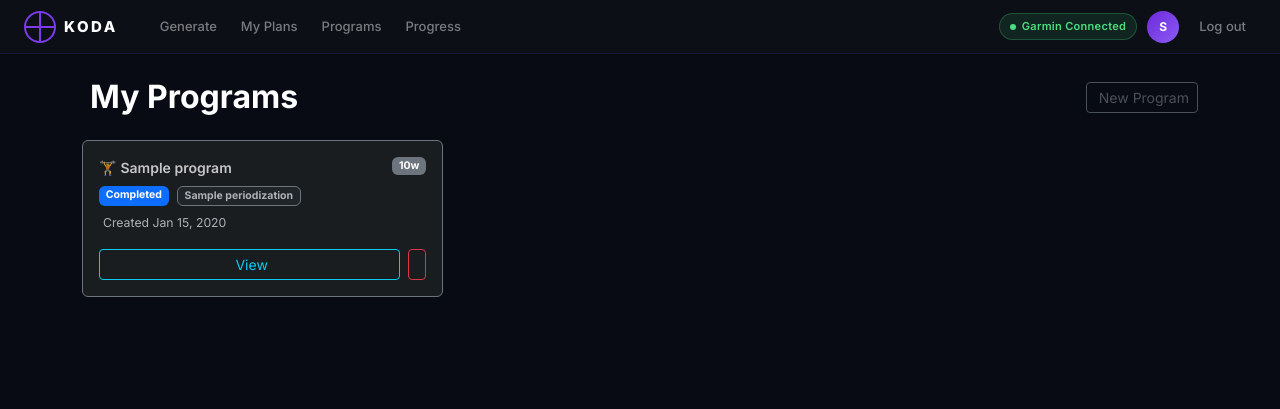
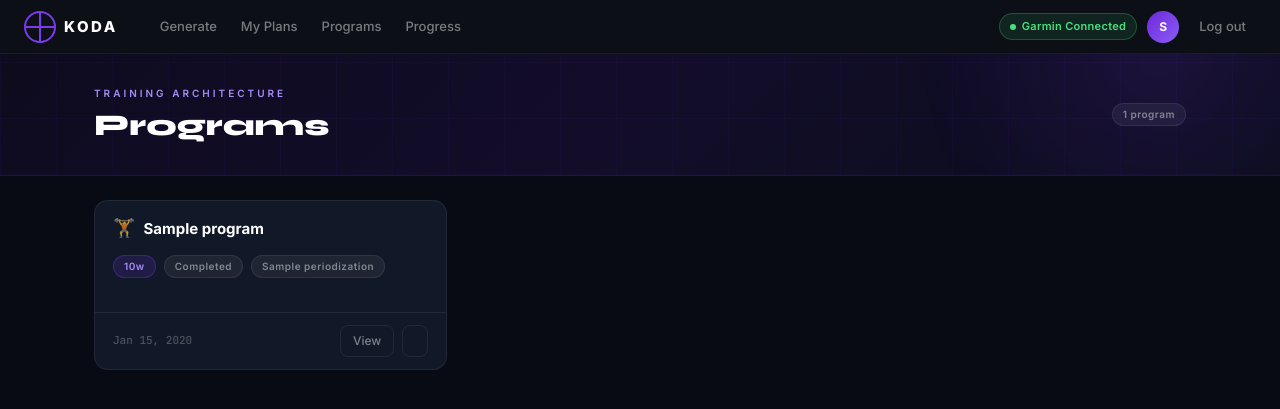
Before and after one commit to Danielsuri/GarminForge, a FastAPI app: page /my/programs in a window 1280 px wide. Shown: the top 409 px of the page. Run offline with FastAPI, Linux system fonts and the light colour scheme; the visitor is signed in with stand-in values (Sample User, id 1); tables that the repository leaves empty hold one stand-in row (values such as "Sample post").

Commit message:
feat(koda): rebuild Programs and Program Detail pages
Co-Authored-By: Claude Sonnet 4.6 <noreply@anthropic.com>

```diff
--- a/web/templates/my_programs.html
+++ b/web/templates/my_programs.html
@@ -1,66 +1,109 @@
 {% extends "base.html" %}
-{% block title %}GarminForge — {{ t("programs_title") }}{% endblock %}
+{% block title %}Koda — {{ t("nav_programs") }}{% endblock %}
+{% block main_class %}{% endblock %}
 
 {% block content %}
-<div class="d-flex align-items-center justify-content-between mb-4">
-  <h2 class="fw-bold mb-0"><i class="bi bi-collection-fill text-info me-2"></i>{{ t("programs_title") }}</h2>
-  <button class="btn btn-outline-secondary btn-sm" disabled
-          title="{{ t('programs_new_coming_soon') }}">
-    <i class="bi bi-plus-lg me-1"></i>{{ t("programs_new") }}
-  </button>
+
+{# ===== Page hero ===== #}
+<div class="koda-page-hero">
+  <div class="koda-hero-texture"></div>
+  <div class="koda-hero-glow koda-hero-glow--br"></div>
+  <div class="container-xl px-3 px-lg-4" style="position:relative;z-index:1;">
+    <div class="d-flex align-items-center justify-content-between gap-3 flex-wrap">
+      <div>
+        <div class="koda-eyebrow">Training Architecture</div>
+        <h1 class="koda-page-title">{{ t("nav_programs") }}</h1>
       </div>
+      {% if programs %}
+      <div class="d-flex align-items-center gap-3 flex-wrap">
+        <div class="koda-badge koda-badge--slate">
+          {{ programs|length }} {{ "program" if programs|length == 1 else "programs" }}
+        </div>
+      </div>
+      {% endif %}
+    </div>
+  </div>
+</div>
+
+{# ===== Main content ===== #}
+<div class="container-xl px-3 px-lg-4 py-4">
 
   {% if programs %}
   <div class="row g-3">
     {% for program in programs %}
-  <div class="col-12 col-md-6 col-lg-4" id="program-card-{{ program.id }}">
-    <div class="card bg-dark-subtle border-secondary h-100">
-      <div class="card-body p-3">
-        <div class="d-flex align-items-start justify-content-between gap-2 mb-2">
-          <div class="fw-semibold">
-            <span class="me-1">{{ goal_icons.get(program.goal, '🏋️') }}</span>{{ program.name }}
+    <div class="col-12 col-sm-6 col-xl-4" id="program-card-{{ program.id }}">
+      <div class="koda-plan-card">
+        <div class="koda-plan-card-body">
+
+          {# Title with goal icon #}
+          <div class="d-flex align-items-start gap-2 mb-3">
+            <span style="font-size:18px;line-height:1;">{{ goal_icons.get(program.goal, '🏋️') }}</span>
+            <div>
+              <h3 style="font-weight:700;font-size:15px;color:var(--text-primary);margin:0;line-height:1.3;">
+                {{ program.name }}
+              </h3>
             </div>
-          <span class="badge bg-secondary flex-shrink-0">{{ program.duration_weeks }}{{ t("programs_weeks_short") }}</span>
           </div>
-        <div class="d-flex gap-2 mb-2 flex-wrap">
+
+          {# Badges row #}
+          <div class="d-flex flex-wrap gap-2 mb-3">
+            {# Duration weeks #}
+            <span class="koda-badge koda-badge--violet">
+              {{ program.duration_weeks }}{{ t("programs_weeks_short") }}
+            </span>
+
+            {# Status badge #}
             {% if program.status == "active" %}
-            <span class="badge bg-success">{{ t("programs_status_active") }}</span>
+              <span class="koda-badge koda-badge--green">{{ t("programs_status_active") }}</span>
             {% elif program.status == "completed" %}
-            <span class="badge bg-primary">{{ t("programs_status_completed") }}</span>
+              <span class="koda-badge koda-badge--slate">{{ t("programs_status_completed") }}</span>
             {% else %}
-            <span class="badge bg-warning text-dark">{{ t("programs_status_paused") }}</span>
+              <span class="koda-badge koda-badge--amber">{{ t("programs_status_paused") }}</span>
             {% endif %}
-          <span class="badge bg-dark border border-secondary text-muted">{{ program.periodization_type | capitalize }} {{ t("programs_periodization") }}</span>
+
+            {# Periodization type #}
+            <span class="koda-badge koda-badge--slate">
+              {{ program.periodization_type | capitalize }} {{ t("programs_periodization") }}
+            </span>
           </div>
-        <div class="text-muted small mb-3">
-          <i class="bi bi-calendar3 me-1"></i>
-          {{ t("programs_created") }} {{ program.created_at.strftime('%d/%m/%Y') if lang == 'he' else program.created_at.strftime('%b %d, %Y') }}
+
+        </div>
+
+        {# Card footer #}
+        <div class="koda-plan-card-footer">
+          <div style="font-family:'JetBrains Mono',monospace;font-size:11px;color:var(--text-muted);font-weight:500;">
+            {{ program.created_at.strftime('%d/%m/%Y') if lang == 'he' else program.created_at.strftime('%b %d, %Y') }}
           </div>
           <div class="d-flex gap-2">
-          <a href="/my/programs/{{ program.id }}" class="btn btn-outline-info btn-sm flex-grow-1">
-            <i class="bi bi-eye me-1"></i>{{ t("programs_view") }}
+            <a href="/my/programs/{{ program.id }}"
+               class="btn-koda-ghost" style="padding:6px 12px;font-size:12px;">
+              {{ t("programs_view") }}
             </a>
-          <button class="btn btn-outline-danger btn-sm"
+            <button class="btn-koda-ghost" style="padding:6px 12px;font-size:12px;"
                     onclick="deleteProgram('{{ program.id }}')" title="{{ t('programs_delete_confirm') }}">
               <i class="bi bi-trash"></i>
             </button>
           </div>
         </div>
+
       </div>
     </div>
     {% endfor %}
   </div>
 
   {% else %}
-<div class="text-center py-5">
-  <div class="text-muted mb-3" style="font-size:3rem">📅</div>
-  <h5 class="text-muted">{{ t("programs_no_programs") }}</h5>
-  <p class="text-muted small">{{ t("programs_no_programs_desc") }}</p>
-  <a href="/" class="btn btn-garmin">
-    <i class="bi bi-lightning-charge-fill me-2"></i>{{ t("programs_generate_btn") }}
+  {# Empty state #}
+  <div class="koda-empty">
+    <div class="koda-phi koda-phi--lg mx-auto mb-4" aria-hidden="true"></div>
+    <h3 class="koda-empty-title">{{ t("programs_no_programs") }}</h3>
+    <p class="koda-empty-body mb-4">{{ t("programs_no_programs_desc") }}</p>
+    <a href="{{ url_for('dashboard') }}" class="btn-koda-primary">
+      <span style="font-size:15px;">+</span>{{ t("programs_generate_btn") }}
     </a>
   </div>
   {% endif %}
+
+</div>
 
 {% endblock %}
 
@@ -71,10 +114,10 @@ const MSG_DELETE_ERROR   = {{ t("programs_delete_error") | tojson }};
 
 async function deleteProgram(id) {
   if (!confirm(MSG_DELETE_CONFIRM)) return;
-  const resp = await fetch(`/my/programs/${id}`, {method: 'DELETE'});
+  const resp = await fetch('/my/programs/' + id, {method: 'DELETE'});
   if (resp.ok) {
-    const card = document.getElementById(`program-card-${id}`);
-    card?.remove();
+    const card = document.getElementById('program-card-' + id);
+    if (card) card.remove();
     if (!document.querySelector('[id^="program-card-"]')) {
       location.reload();
     }
```
Also changed, not shown: web/templates/my_program_detail.html (+61 -40 lines). Lines whose indentation alone changed are shown as unchanged.
